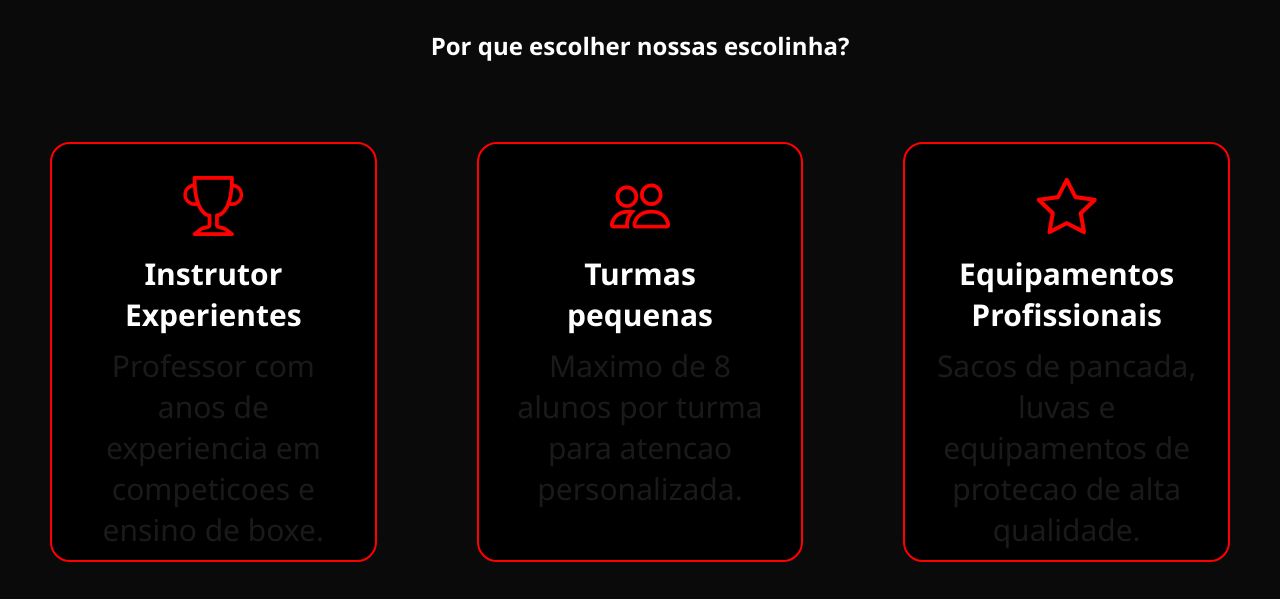
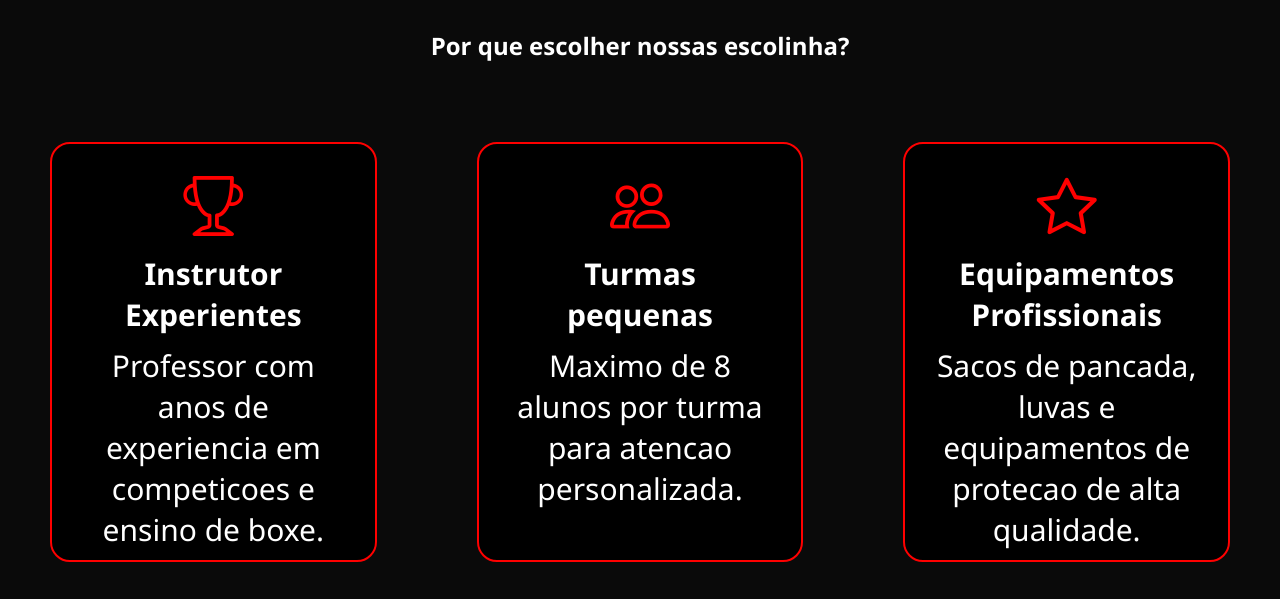
Before and after one commit to kaiohenrique5340-boop/Gestao-de-Escolinha, a PHP site: page / in a window 1280 px wide. Shown: the part 812-1424 px from the top of the page. Run offline with PHP 8.4, Linux system fonts and the light colour scheme.

Commit message:
1.1 css
modificação da cor do texto dos cardes

```diff
--- a/arquivos css/style.css
+++ b/arquivos css/style.css
@@ -181,5 +181,5 @@ main .apresentacao2 article h3{
 }
 
 main .apresentacao2 article p{
-    color: rgb(26, 26, 26);
+    color: rgb(255, 255, 255);
 }
```
